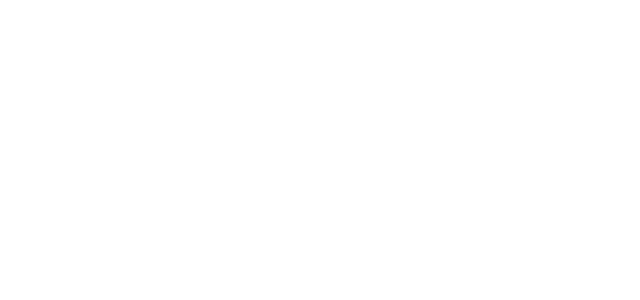
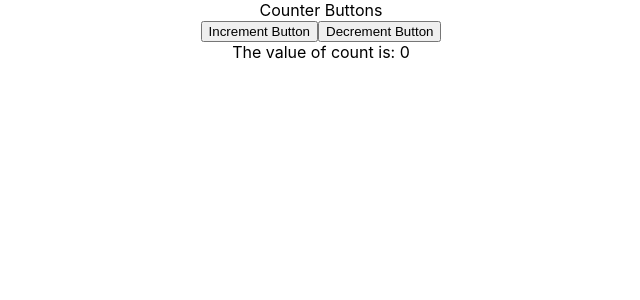
Before and after one commit to JayBaldwa30/React-30Days-Training-, a React (Create React App) app: page / in a window 1280 px wide. Shown: the top 300 px of the page, without its empty margins (319-959 px from the left). Built offline with nearby package versions, Linux system fonts and the light colour scheme.

Commit message:
Added a counter Component

```diff
--- a/src/App.js
+++ b/src/App.js
@@ -1,10 +1,12 @@
 import logo from './logo.svg';
 import './App.css';
+import Counter from './components/Counter';
 
 
 function App() {
   return (
     <div className="App">
+      <Counter/>
 
     </div>
   );
--- /dev/null
+++ b/src/components/Counter.js
@@ -0,0 +1,17 @@
+import React from 'react'
+import { useState } from 'react'
+
+function Counter() {
+    const [count, setCount] = useState(0)
+
+    return (
+        <>
+            <div>Counter Buttons</div>
+            <button onClick={() => setCount(count + 1)}>Increment Button </button>
+            <button onClick={() => setCount(count - 1)}>Decrement Button </button>
+            <div> The value of count is: {count} </div>
+        </>
+    )
+}
+
+export default Counter
```
